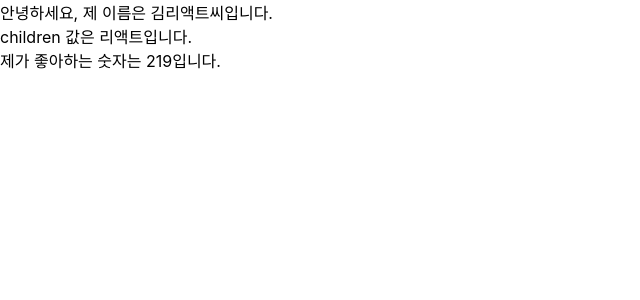
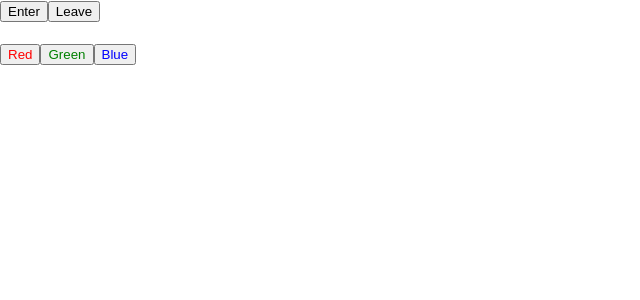
Before and after one commit to irerin07/reacttutorial, a React (Create React App) app: page / in a window 1280 px wide. Shown: the top 300 px of the page, without its empty margins (0-640 px from the left). Built offline with nearby package versions, Linux system fonts and the light colour scheme.

Commit message:
state and props

```diff
--- a/src/App.js
+++ b/src/App.js
@@ -1,12 +1,9 @@
 import React from "react"; // React를 불러와서 사용할 수 있게 해준다
-import MyComponent from "./MyComponent";
+// import MyComponent from "./MyComponent";
+import Say from "./Say";
 
 const App = () => {
-  return (
-    <MyComponent name="김리액트씨" favoriteNumber={219}>
-      리액트
-    </MyComponent>
-  );
+  return <Say />;
 };
 
 export default App;
--- /dev/null
+++ b/src/Say.js
@@ -0,0 +1,28 @@
+import React, { useState } from "react";
+
+const Say = () => {
+  const [message, setMessage] = useState("");
+  const onClickEnter = () => setMessage("Welcome");
+  const onClickLeave = () => setMessage("Good Bye");
+
+  const [color, setColot] = useState("black");
+
+  return (
+    <div>
+      <button onClick={onClickEnter}>Enter</button>
+      <button onClick={onClickLeave}>Leave</button>
+      <h1 style={{ color }}>{message}</h1>
+      <button style={{ color: "red" }} onClick={() => setColot("red")}>
+        Red
+      </button>
+      <button style={{ color: "green" }} onClick={() => setColot("green")}>
+        Green
+      </button>
+      <button style={{ color: "blue" }} onClick={() => setColot("blue")}>
+        Blue
+      </button>
+    </div>
+  );
+};
+
+export default Say;
```
Also changed, not shown: src/Counter.js (added, +36 -0 lines).
